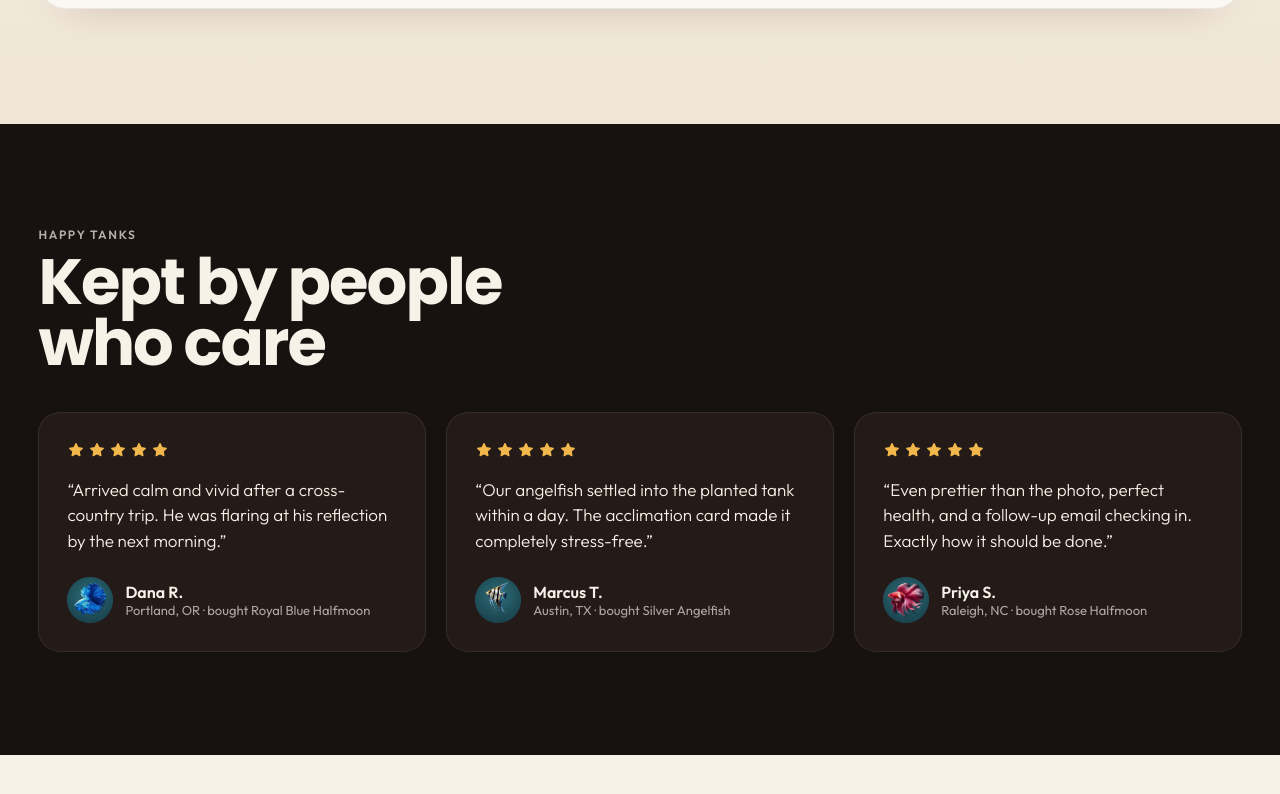
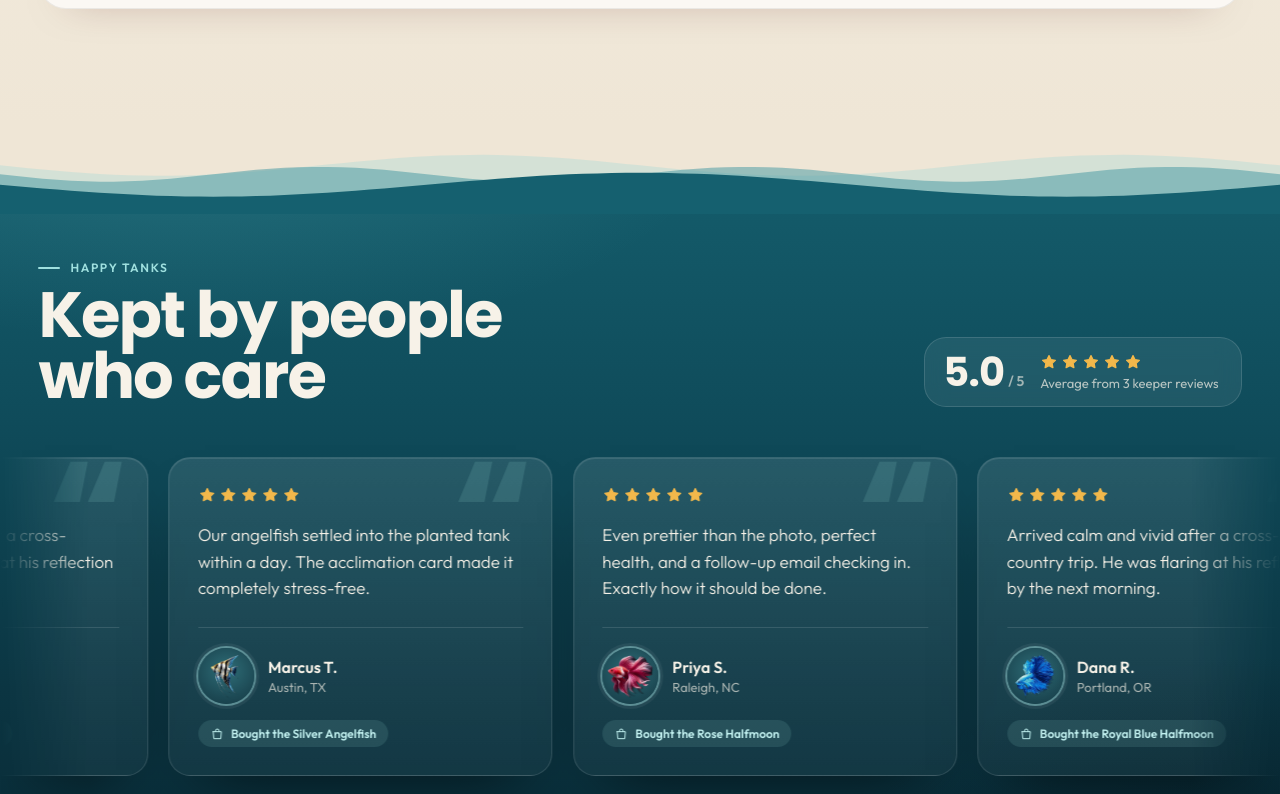
Before and after one commit to Lokesh0018/3D-Fish-Store, a React (Vite) app: page / in a window 1280 px wide. Shown: the part 5606-6400 px from the top of the page. Built offline with nearby package versions, Linux system fonts and the light colour scheme; no server answers.

Commit message:
Testimonials

```diff
--- a/src/components/Reviews.jsx
+++ b/src/components/Reviews.jsx
@@ -2,34 +2,63 @@ import { PRODUCTS } from '../data/products.js';
 import { REVIEWS } from '../data/content.js';
 import FishImage from './FishImage.jsx';
 import Icon from './Icon.jsx';
+import Waves from './Waves.jsx';
+
+const LOOP = [...REVIEWS, ...REVIEWS, ...REVIEWS, ...REVIEWS];
+// Summary is computed from the reviews shown, so it can never disagree with them.
+const AVERAGE = REVIEWS.reduce((n, r) => n + r.rating, 0) / REVIEWS.length;
+
+const Stars = ({ rating, className = 'review__stars' }) => (
+  <p className={className} aria-label={`Rated ${rating} out of 5`}>
+    {Array.from({ length: 5 }, (_, n) => <Icon key={n} name="star" className="review__star" filled={n < Math.round(rating)} />)}
+  </p>
+);
 
 export default function Reviews() {
   return (
     <section className="reviews" id="reviews" aria-labelledby="reviews-title">
-      <div className="section-head" data-reveal>
+      <Waves className="waves--reviews" />
+      <div className="reviews__inner">
+        <div className="section-head reviews__head" data-reveal>
+          <div>
             <p className="eyebrow">Happy tanks</p>
             <h2 className="section-title" id="reviews-title">Kept by people who care</h2>
           </div>
-      <ul className="reviews__list">
-        {REVIEWS.map((r, i) => {
+          <div className="reviews__score">
+            <p className="reviews__avg">{AVERAGE.toFixed(1)}<span>/ 5</span></p>
+            <div>
+              <Stars rating={AVERAGE} className="review__stars reviews__score-stars" />
+              <p className="reviews__count">Average from {REVIEWS.length} keeper reviews</p>
+            </div>
+          </div>
+        </div>
+      </div>
+
+      {/* Marquee: the set is repeated 4x and the track slides by half, so the loop is seamless.
+          Only the first copy is exposed to assistive tech. */}
+      <div className="reviews__marquee">
+        <ul className="reviews__track">
+          {LOOP.map((r, i) => {
             const product = PRODUCTS.find((p) => p.id === r.productId);
+            const copy = i >= REVIEWS.length;
             return (
-            <li key={r.name} className="review" data-reveal style={{ '--i': i }}>
-              <p className="review__stars" aria-label={`Rated ${r.rating} out of 5`}>
-                {Array.from({ length: 5 }, (_, n) => <Icon key={n} name="star" className="review__star" filled={n < r.rating} />)}
-              </p>
-              <blockquote className="review__quote"><p>“{r.quote}”</p></blockquote>
+              <li key={i} className={`review${copy ? ' review--copy' : ''}`} aria-hidden={copy || undefined}>
+                <span className="review__mark" aria-hidden="true">“</span>
+                <Stars rating={r.rating} />
+                <blockquote className="review__quote"><p>{r.quote}</p></blockquote>
                 <div className="review__by">
                   <span className="review__fish"><FishImage product={product} /></span>
-                <span>
+                  <span className="review__who">
                     <span className="review__name">{r.name}</span>
-                  <span className="review__meta">{r.place} · bought {product.name}</span>
+                    <span className="review__meta">{r.place}</span>
                   </span>
                 </div>
+                <p className="review__bought"><Icon name="bag" />Bought the {product.name}</p>
               </li>
             );
           })}
         </ul>
+      </div>
     </section>
   );
 }
--- a/src/styles.css
+++ b/src/styles.css
@@ -436,18 +436,47 @@ h2[tabindex="-1"]:focus { outline:none }
 .journey__cta .icon { width:18px; height:18px; transition:translate .2s ease }
 .journey__cta:hover .icon { translate:3px 0 }
 
-/* ---------- Reviews ---------- */
-.reviews { padding:clamp(64px,8vw,140px) var(--gutter); background:var(--ink) }
-.reviews__list { display:grid; grid-template-columns:repeat(3,1fr); gap:clamp(14px,1.6vw,28px); margin:0; padding:0; list-style:none }
-.review { display:flex; flex-direction:column; padding:28px; border-radius:var(--radius); background:#241b18; border:1px solid rgb(247 242 232 / .08) }
+/* ---------- Reviews ----------
+   Back in open ocean (same water as the collection); waves roll up out of the cream journey section. */
+.reviews { --sea-top:#15606f; position:relative; isolation:isolate; overflow:clip; padding:0 var(--gutter) clamp(72px,9vw,150px); color:var(--cream);
+  background:
+    radial-gradient(60% 40% at 15% 0%, rgb(120 210 214 / .16), transparent 70%),
+    radial-gradient(50% 45% at 100% 100%, rgb(4 20 28 / .5), transparent 72%),
+    linear-gradient(180deg, var(--sea-top) 0%, #0f4b5a 38%, #0b3542 72%, #082833 100%) }
+.waves--reviews { --wave-above:var(--cream-deep) }
+.reviews__inner { max-width:1480px; margin:0 auto }
+.reviews__head { display:flex; flex-wrap:wrap; align-items:flex-end; justify-content:space-between; gap:24px 48px }
+.reviews .eyebrow { display:flex; align-items:center; gap:10px; color:#9fe0df; opacity:1 }
+.reviews .eyebrow::before { content:""; width:22px; height:2px; border-radius:2px; background:currentColor }
+.reviews__score { display:flex; align-items:center; gap:16px; padding:14px 22px 14px 18px; border-radius:22px;
+  background:rgb(255 255 255 / .07); border:1px solid rgb(255 255 255 / .13); backdrop-filter:blur(10px); -webkit-backdrop-filter:blur(10px) }
+.reviews__avg { display:flex; align-items:baseline; gap:4px; margin:0; font-family:var(--display); font-weight:700; font-size:40px; line-height:1; letter-spacing:-.02em }
+.reviews__avg span { font-family:var(--body); font-size:14px; font-weight:600; letter-spacing:0; color:rgb(247 242 232 / .6) }
+.reviews__score-stars { margin:0 0 4px !important }
+.reviews__count { margin:0; font-size:13px; color:rgb(247 242 232 / .7) }
+
+.reviews__marquee { margin:0 calc(var(--gutter) * -1); padding:12px 0 18px; overflow:hidden;
+  -webkit-mask-image:linear-gradient(90deg, transparent, #000 7%, #000 93%, transparent); mask-image:linear-gradient(90deg, transparent, #000 7%, #000 93%, transparent) }
+.reviews__track { display:flex; width:max-content; margin:0; padding:0; list-style:none; animation:ticker 70s linear infinite }
+.reviews__marquee:hover .reviews__track,.reviews__marquee:focus-within .reviews__track { animation-play-state:paused }
+.review { position:relative; display:flex; flex-direction:column; flex:none; width:clamp(290px,30vw,420px); margin-right:clamp(14px,1.6vw,28px); padding:clamp(24px,2.2vw,34px); overflow:hidden; border-radius:var(--radius);
+  background:linear-gradient(180deg, rgb(255 255 255 / .1), rgb(255 255 255 / .04)); border:1px solid rgb(255 255 255 / .13);
+  box-shadow:inset 0 1px 0 rgb(255 255 255 / .1), 0 30px 60px -36px rgb(0 0 0 / .7); backdrop-filter:blur(10px); -webkit-backdrop-filter:blur(10px);
+  transition:transform .3s cubic-bezier(.2,.9,.25,1), border-color .3s ease }
+.review:hover { transform:translateY(-6px); border-color:rgb(159 224 223 / .35) }
+.review__mark { position:absolute; top:-18px; right:18px; font-family:var(--display); font-weight:700; font-size:150px; line-height:1; color:rgb(159 224 223 / .14); pointer-events:none }
 .review__stars { display:flex; gap:3px; margin:0 0 18px; color:#f2b84b }
 .review__star { width:18px; height:18px }
-.review__quote { flex:1; margin:0 0 24px }
-.review__quote p { margin:0; font-size:clamp(17px,1.25vw,20px); font-weight:300; line-height:1.5 }
-.review__by { display:flex; align-items:center; gap:12px }
-.review__fish { display:grid; place-items:center; width:46px; height:46px; flex:none; border-radius:50%; background:#1d4a55 }
-.review__name { display:block; font-weight:600 }
-.review__meta { display:block; font-size:13px; opacity:.65 }
+.review__quote { flex:1; margin:0 0 26px }
+.review__quote p { margin:0; font-size:clamp(17px,1.3vw,21px); font-weight:300; line-height:1.55 }
+.review__by { display:flex; align-items:center; gap:14px; padding-top:20px; border-top:1px solid rgb(255 255 255 / .12) }
+.review__fish { display:grid; place-items:center; width:56px; height:56px; flex:none; border-radius:50%; background:#1d4a55; box-shadow:0 0 0 2px rgb(159 224 223 / .45), 0 0 0 5px rgb(255 255 255 / .06) }
+.review__who { display:grid; gap:2px }
+.review__name { font-weight:600; font-size:16px }
+.review__meta { font-size:13px; color:rgb(247 242 232 / .65) }
+.review__bought { display:inline-flex; align-self:flex-start; align-items:center; gap:7px; margin:16px 0 0; padding:6px 12px; border-radius:999px;
+  background:rgb(159 224 223 / .12); color:#bfeeed; font-size:12px; font-weight:600 }
+.review__bought .icon { width:14px; height:14px }
 
 /* ---------- FAQ ---------- */
 .faq { display:grid; grid-template-columns:minmax(0,.9fr) minmax(0,1.4fr); gap:clamp(24px,5vw,96px); padding:clamp(64px,8vw,140px) var(--gutter); background:var(--cream); color:var(--ink) }
@@ -539,8 +568,6 @@ h2[tabindex="-1"]:focus { outline:none }
   .journey__cta { width:100% }
   .journey__steps { grid-template-columns:1fr }
   .step__node { left:calc(var(--lane) / -2); top:36px }
-  .reviews__list { grid-template-columns:1fr }
-  .review { max-width:720px }
 }
 @media (max-width:900px) {
   .spotlight,.faq { grid-template-columns:1fr }
@@ -596,7 +623,10 @@ h2[tabindex="-1"]:focus { outline:none }
   html { scroll-behavior:auto }
   .star { animation:none }
   .koi,.drawer__panel,.drawer__scrim,.card,.fish-img,.menu,.menu-scrim,.burger i,.tile,.menu [style*="--i"],[data-reveal] { transition:none }
-  .seal__ring,.ticker__track,.sort__list,.nav__count.is-bump,.bubbles i,.spotlight__art .fish-img { animation:none }
+  .reviews__track,.seal__ring,.ticker__track,.sort__list,.nav__count.is-bump,.bubbles i,.spotlight__art .fish-img { animation:none }
   .bubbles { display:none }
+  .reviews__marquee { overflow-x:auto; scroll-snap-type:x mandatory; padding-inline:var(--gutter); -webkit-mask-image:none; mask-image:none }
+  .review { scroll-snap-align:start }
+  .review--copy { display:none }
   [data-reveal] { opacity:1; translate:none }
 }
```
Lines whose indentation alone changed are shown as unchanged.
